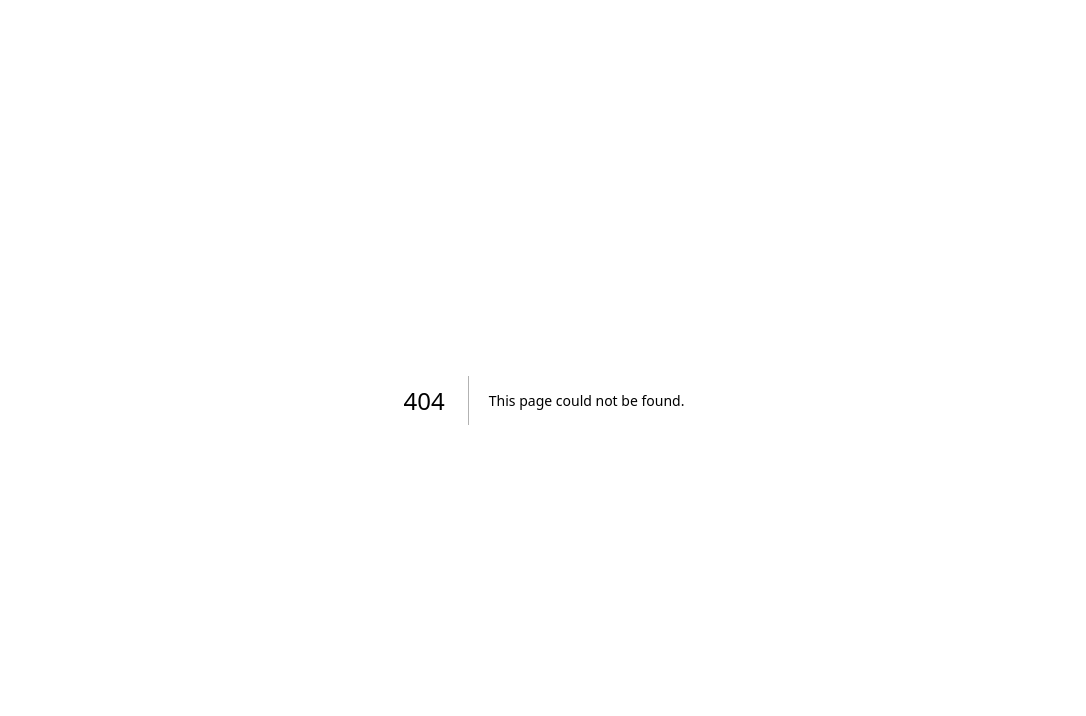
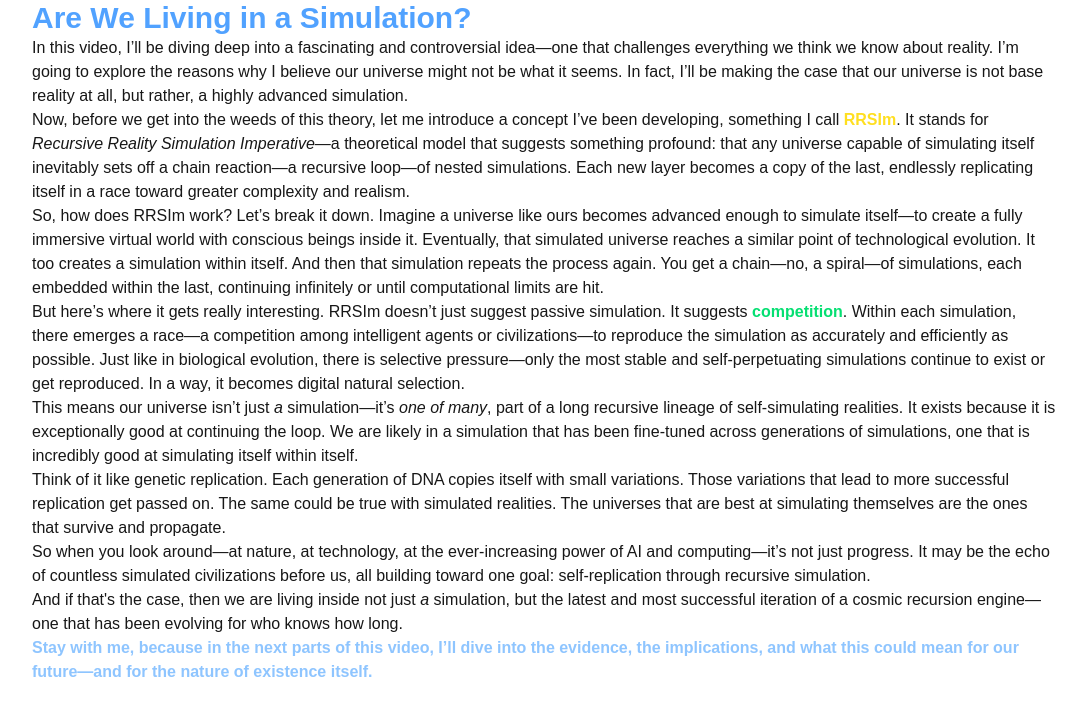
Before and after one commit to digitaldog444/adviseer, a Next.js app: page /universe-is-sim in a window 1280 px wide. Before the commit this address had no page. Shown: the top 716 px of the page, without its empty margins (96-1182 px from the left). Built offline with nearby package versions, Linux system fonts and the light colour scheme.

Commit message:
universe is sim

```diff
--- a/src/app/page.tsx
+++ b/src/app/page.tsx
@@ -62,6 +62,14 @@ export default function Home() {
               Religious fail of Satan
             </Link>
           </li>
+          <li>
+            <Link
+              className="text-amber-500 hover:text-amber-600"
+              href="/universe-is-sim"
+            >
+              Are We Living in a Simuatlion?
+            </Link>
+          </li>
         </ul>
       </section>
     </>
--- /dev/null
+++ b/src/app/universe-is-sim/page.tsx
@@ -0,0 +1,89 @@
+export default function Home() {
+  return (
+    <section className="max-w-256 m-auto">
+      <h1 className="text-3xl font-bold text-blue-400">
+        Are We Living in a Simulation?
+      </h1>
+      <p>
+        In this video, I’ll be diving deep into a fascinating and controversial
+        idea—one that challenges everything we think we know about reality. I’m
+        going to explore the reasons why I believe our universe might not be
+        what it seems. In fact, I’ll be making the case that our universe is not
+        base reality at all, but rather, a highly advanced simulation.
+      </p>
+
+      <p>
+        Now, before we get into the weeds of this theory, let me introduce a
+        concept I’ve been developing, something I call{" "}
+        <span className="font-semibold text-yellow-300">RRSIm</span>. It stands
+        for{" "}
+        <span className="italic">Recursive Reality Simulation Imperative</span>
+        —a theoretical model that suggests something profound: that any universe
+        capable of simulating itself inevitably sets off a chain reaction—a
+        recursive loop—of nested simulations. Each new layer becomes a copy of
+        the last, endlessly replicating itself in a race toward greater
+        complexity and realism.
+      </p>
+
+      <p>
+        So, how does RRSIm work? Let’s break it down. Imagine a universe like
+        ours becomes advanced enough to simulate itself—to create a fully
+        immersive virtual world with conscious beings inside it. Eventually,
+        that simulated universe reaches a similar point of technological
+        evolution. It too creates a simulation within itself. And then that
+        simulation repeats the process again. You get a chain—no, a spiral—of
+        simulations, each embedded within the last, continuing infinitely or
+        until computational limits are hit.
+      </p>
+
+      <p>
+        But here’s where it gets really interesting. RRSIm doesn’t just suggest
+        passive simulation. It suggests{" "}
+        <span className="font-semibold text-green-400">competition</span>.
+        Within each simulation, there emerges a race—a competition among
+        intelligent agents or civilizations—to reproduce the simulation as
+        accurately and efficiently as possible. Just like in biological
+        evolution, there is selective pressure—only the most stable and
+        self-perpetuating simulations continue to exist or get reproduced. In a
+        way, it becomes digital natural selection.
+      </p>
+
+      <p>
+        This means our universe isn’t just <span className="italic">a</span>{" "}
+        simulation—it’s <span className="italic">one of many</span>, part of a
+        long recursive lineage of self-simulating realities. It exists because
+        it is exceptionally good at continuing the loop. We are likely in a
+        simulation that has been fine-tuned across generations of simulations,
+        one that is incredibly good at simulating itself within itself.
+      </p>
+
+      <p>
+        Think of it like genetic replication. Each generation of DNA copies
+        itself with small variations. Those variations that lead to more
+        successful replication get passed on. The same could be true with
+        simulated realities. The universes that are best at simulating
+        themselves are the ones that survive and propagate.
+      </p>
+
+      <p>
+        So when you look around—at nature, at technology, at the ever-increasing
+        power of AI and computing—it’s not just progress. It may be the echo of
+        countless simulated civilizations before us, all building toward one
+        goal: self-replication through recursive simulation.
+      </p>
+
+      <p>
+        And if that's the case, then we are living inside not just{" "}
+        <span className="italic">a</span> simulation, but the latest and most
+        successful iteration of a cosmic recursion engine—one that has been
+        evolving for who knows how long.
+      </p>
+
+      <p className="text-blue-300 font-semibold">
+        Stay with me, because in the next parts of this video, I’ll dive into
+        the evidence, the implications, and what this could mean for our
+        future—and for the nature of existence itself.
+      </p>
+    </section>
+  );
+}
```
